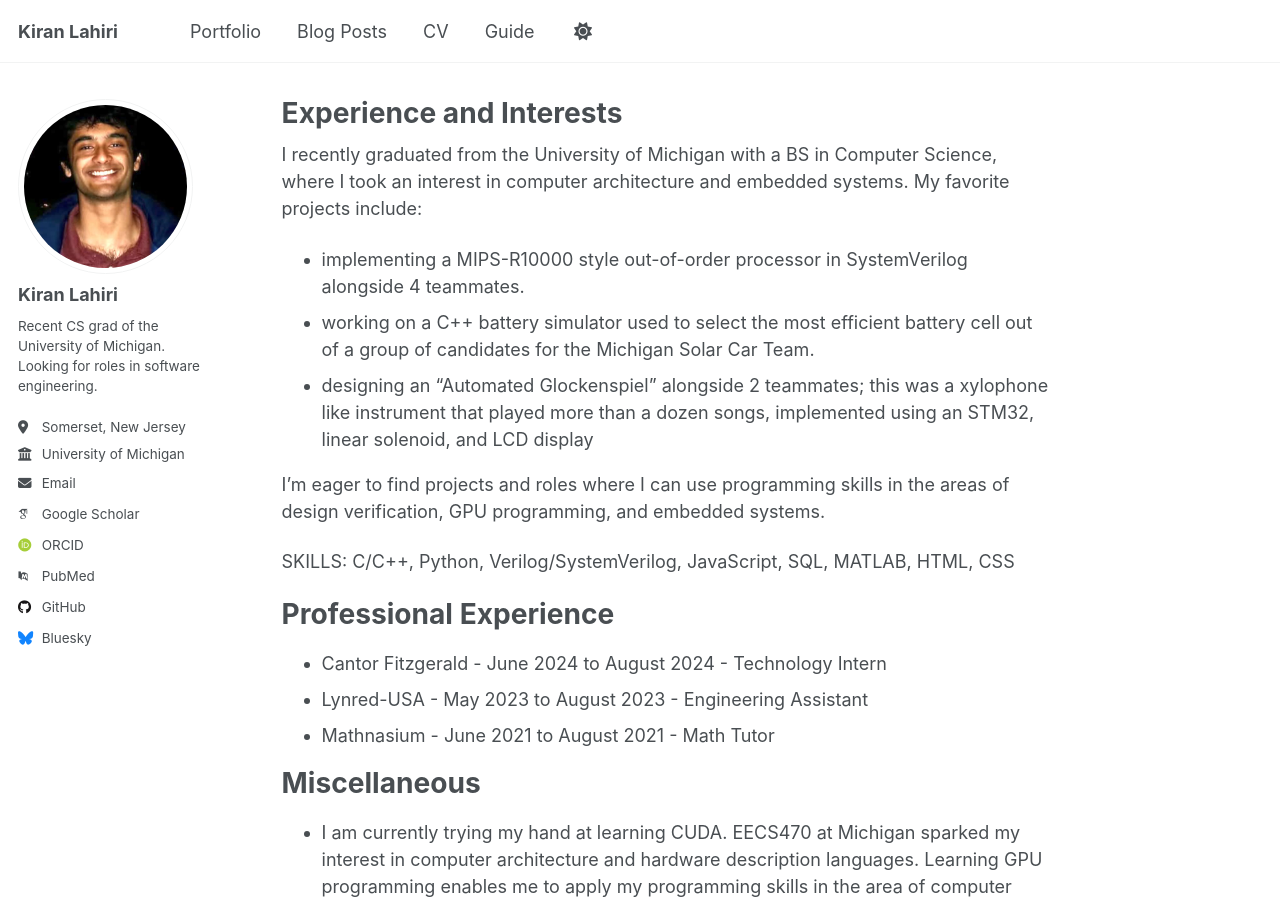
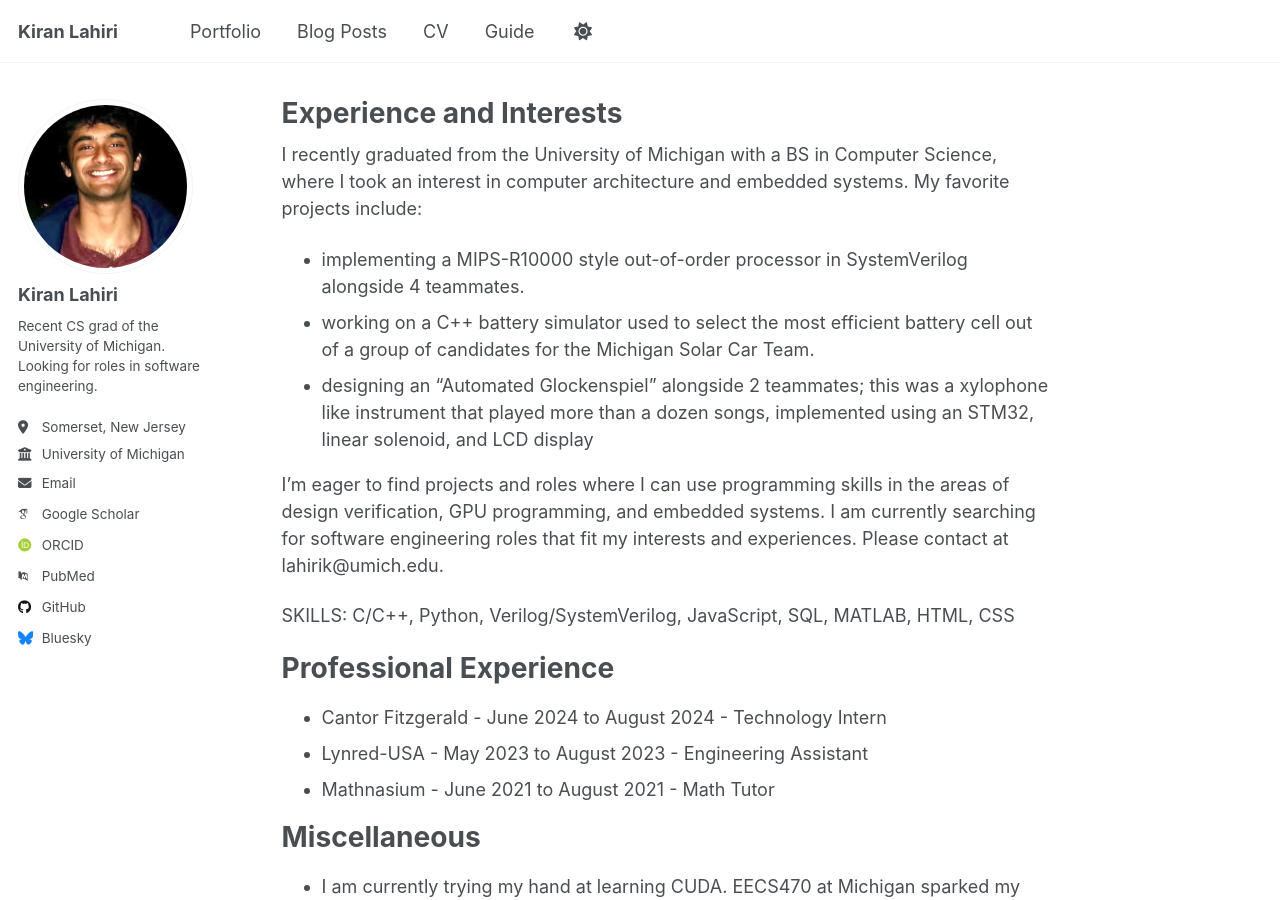
Before and after one commit to kiranlahiri/kiranlahiri.github.io, a Jekyll site: the page built from _pages/about.md, in a window 1280 px wide and 900 px high. Built offline with Jekyll 4.4.1, drawn with Linux system fonts in a browser that asks for light colours; some web fonts are replaced; a script that is not in the unit is left out.

Commit message:
adding open to roles

```diff
--- a/_pages/about.md
+++ b/_pages/about.md
@@ -12,7 +12,7 @@
 - working on a C++ battery simulator used to select the most efficient battery cell out of a group of candidates for the Michigan Solar Car Team.
 - designing an "Automated Glockenspiel" alongside 2 teammates; this was a xylophone like instrument that played more than a dozen songs, implemented using an STM32, linear solenoid, and LCD display
 
-I'm eager to find projects and roles where I can use programming skills in the areas of design verification, GPU programming, and embedded systems.
+I'm eager to find projects and roles where I can use programming skills in the areas of design verification, GPU programming, and embedded systems. I am currently searching for software engineering roles that fit my interests and experiences. Please contact at lahirik@umich.edu.
 
 SKILLS: C/C++, Python, Verilog/SystemVerilog, JavaScript, SQL, MATLAB, HTML, CSS
 
```
